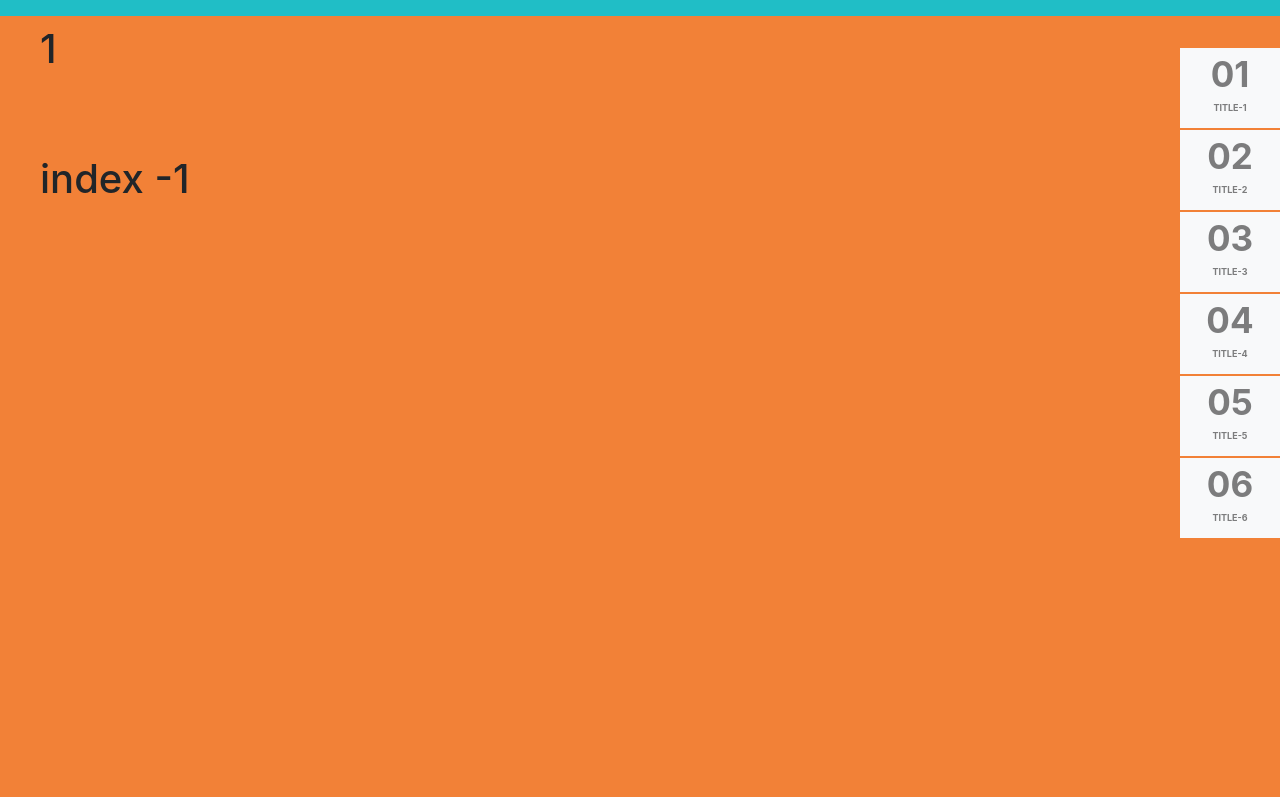
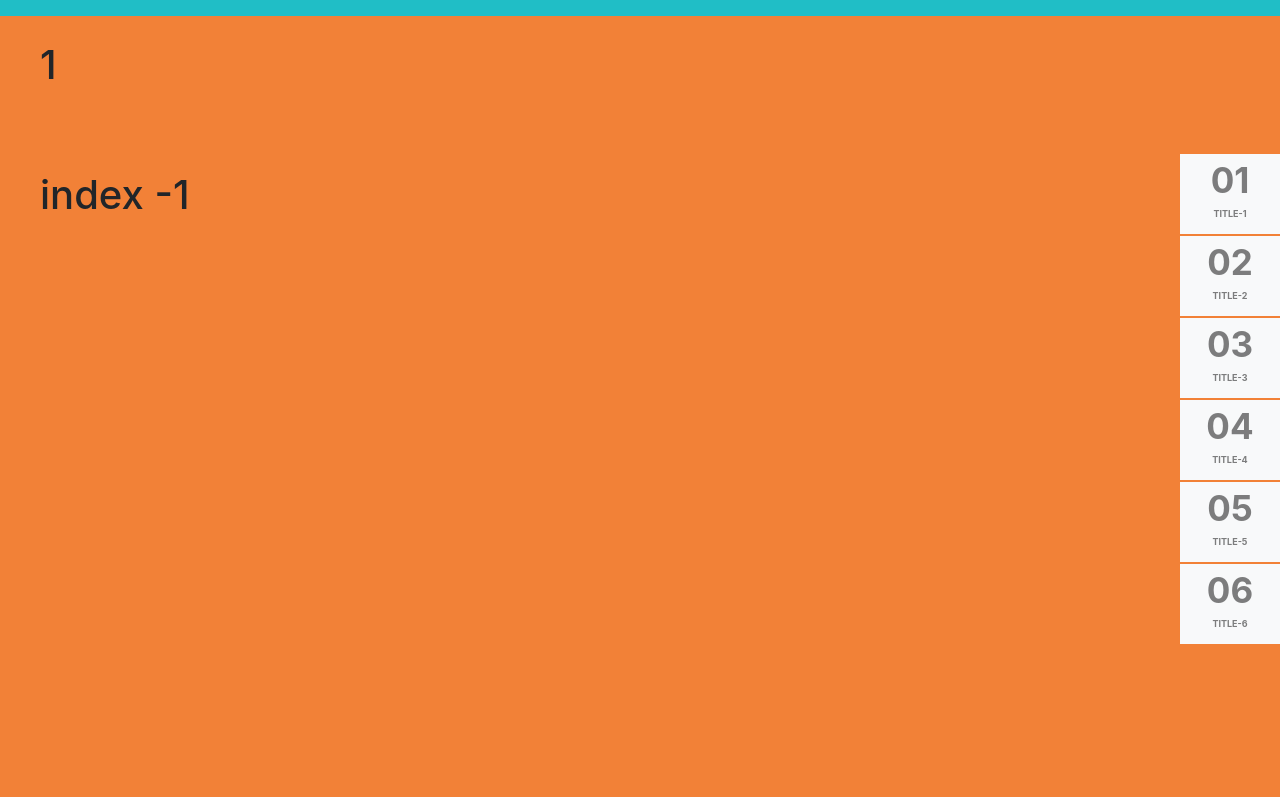
Before and after one commit to kapuriyamital/UI-PROJECT, a plain HTML site: page index.html in a window 1280 px wide. Shown: the top 797 px of the page. Drawn offline with nearby package versions, Linux system fonts and the light colour scheme.

Commit message:
on screen center menu

```diff
--- a/css/style.css
+++ b/css/style.css
@@ -9,7 +9,6 @@ body{
 .menu{
     overflow: hidden;
     background-color: #20bec6;
-    position: fixed;
     top: 0;
     width: 100%;
     height: 12px;
@@ -69,7 +68,8 @@ body{
     position: fixed;
     z-index: 1;
     right: 0;
-    top: 6vh;
+    top: 12%;
+    bottom: 12%;
     padding-right: 0px;
 }
 .icon-menu ul li{
```
